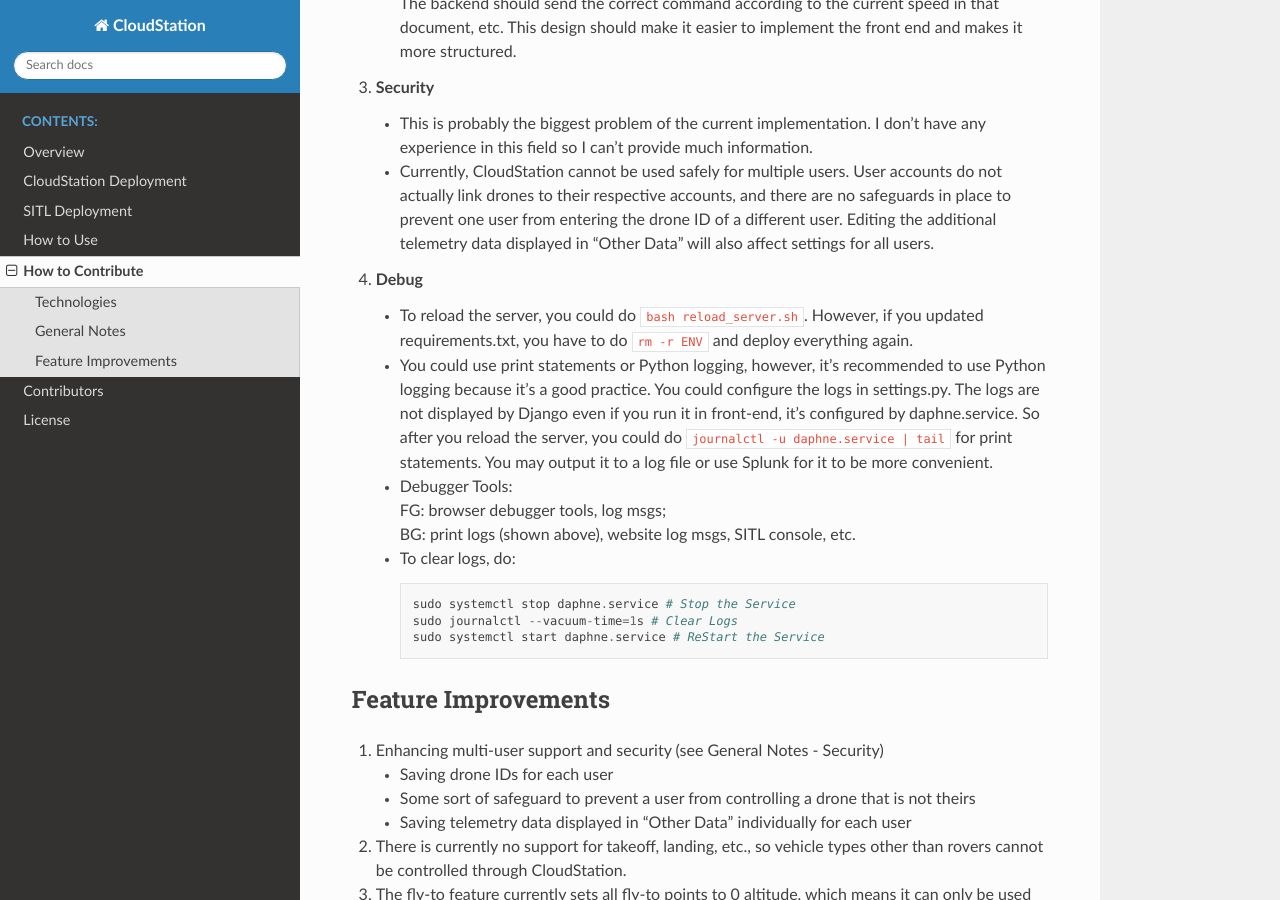
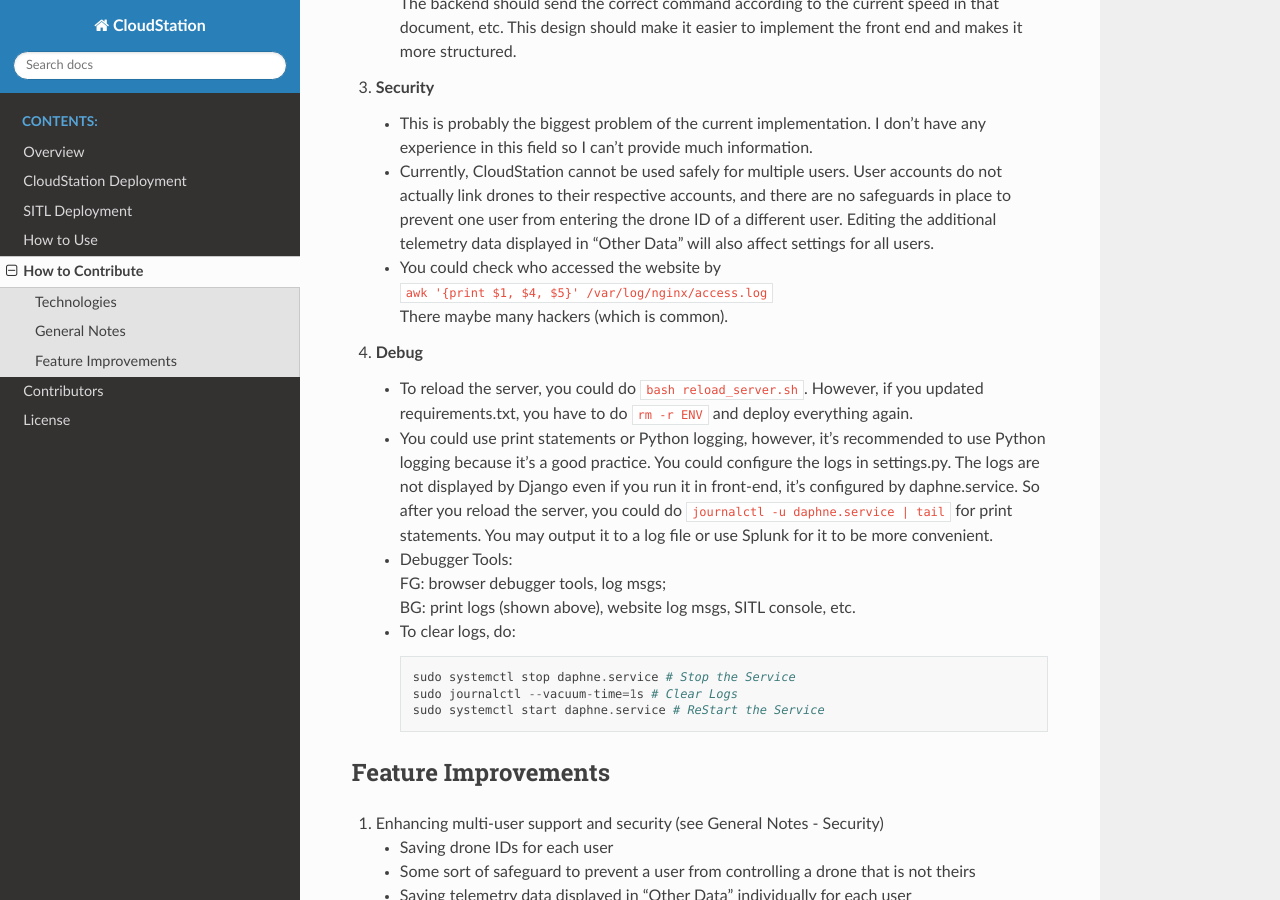
Before and after one commit to CloudStationTeam/docs, a Sphinx documentation site: the page built from source/contributing.md, in a window 1280 px wide and 900 px high, scrolled down 1060 px. Built offline with Sphinx 7.4.7 and the Read the Docs theme 2.0.0, drawn with Linux system fonts in a browser that asks for light colours.

Commit message:
Update contributing.md

````diff
--- a/source/contributing.md
+++ b/source/contributing.md
@@ -27,6 +27,10 @@
 3. **Security**
     * This is probably the biggest problem of the current implementation. I don't have any experience in this field so I can't provide much information.
     * Currently, CloudStation cannot be used safely for multiple users. User accounts do not actually link drones to their respective accounts, and there are no safeguards in place to prevent one user from entering the drone ID of a different user. Editing the additional telemetry data displayed in "Other Data" will also affect settings for all users.
+    * You could check who accessed the website by \
+      `awk '{print $1, $4, $5}' /var/log/nginx/access.log` \
+      There maybe many hackers (which is common).
+
 4. **Debug**
     * To reload the server, you could do `bash reload_server.sh`. However, if you updated requirements.txt, you have to do `rm -r ENV` and deploy everything again.
     * You could use print statements or Python logging, however, it's recommended to use Python logging because it's a good practice. You could configure the logs in settings.py. The logs are not displayed by Django even if you run it in front-end, it's configured by daphne.service. So after you reload the server, you could do `journalctl -u daphne.service | tail` for print statements. You may output it to a log file or use Splunk for it to be more convenient.
@@ -39,6 +43,8 @@
       sudo journalctl --vacuum-time=1s # Clear Logs
       sudo systemctl start daphne.service # ReStart the Service
       ```
+
+
 
 
 ## Feature Improvements
````
